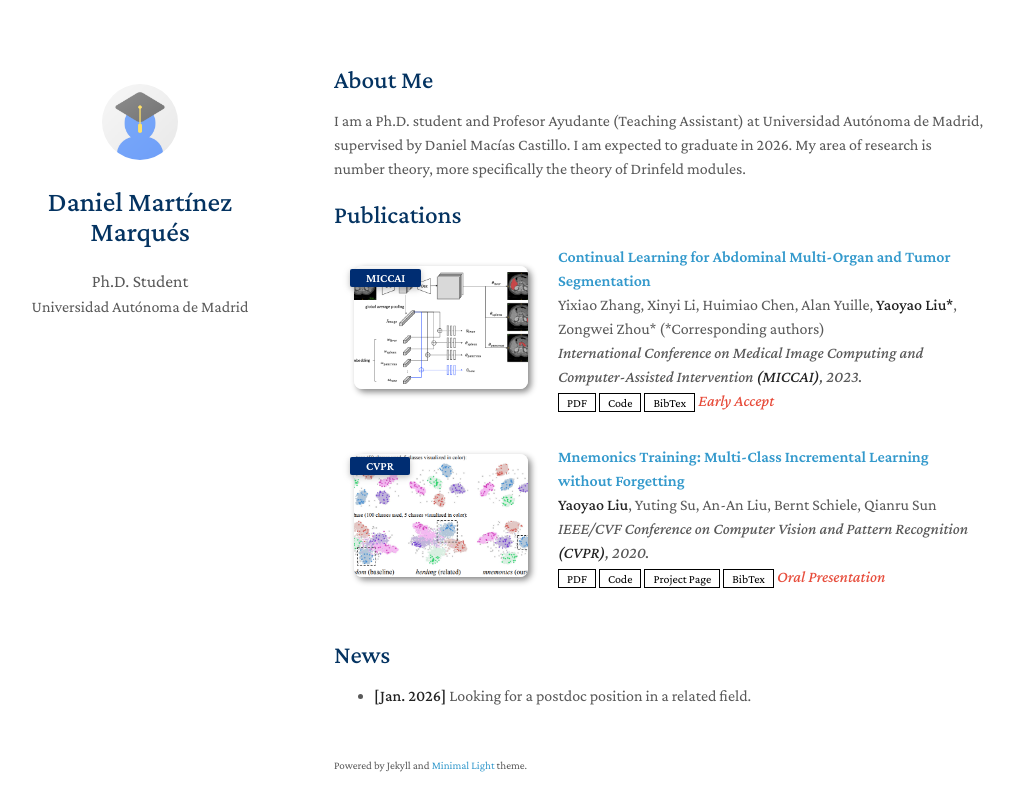
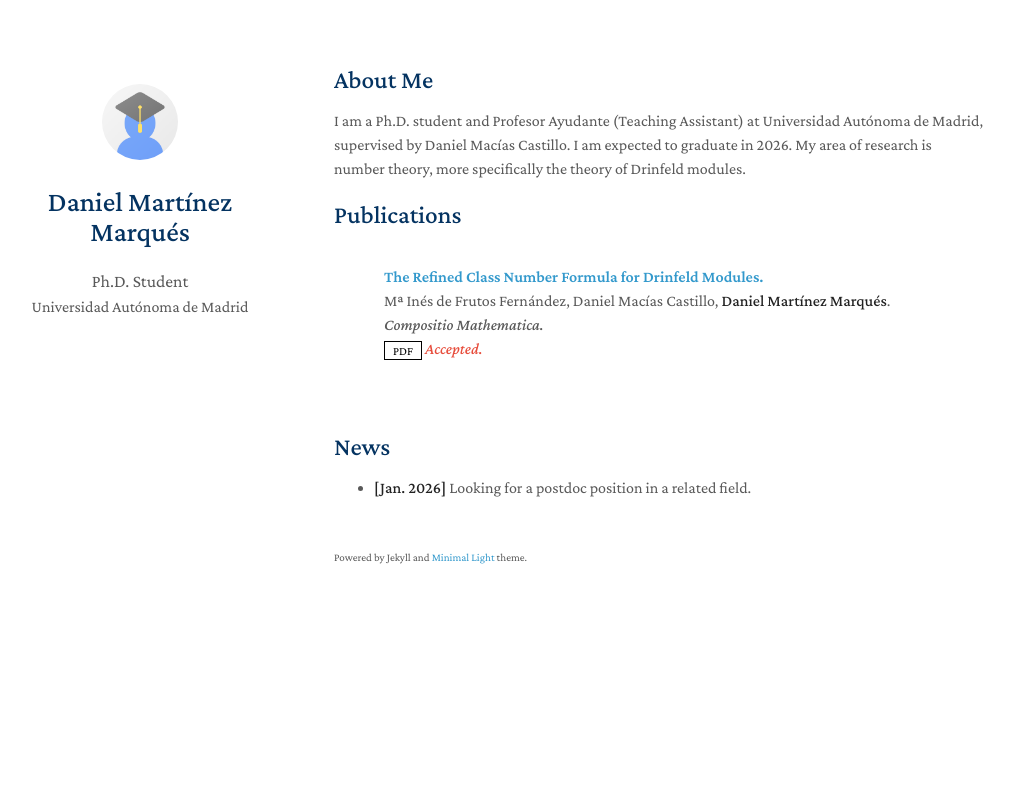
Before and after one commit to danielmrtnz/danielmrtnz.github.io, a Jekyll site: the page built from index.md, in a window 1280 px wide. Shown: the top 811 px of the page, without its empty margins (136-1150 px from the left). Built offline with Jekyll 4.4.1, drawn with Linux system fonts in a browser that asks for light colours; a style sheet for code colours, icons or effects is not loaded; our own code applies the rules of GitHub Pages for plain Markdown files.

Commit message:
Update publications.yml

```diff
--- a/_data/publications.yml
+++ b/_data/publications.yml
@@ -1,22 +1,8 @@
 main:
 
-  - title: Continual Learning for Abdominal Multi-Organ and Tumor Segmentation
-    authors: Yixiao Zhang, Xinyi Li, Huimiao Chen, Alan Yuille, <strong>Yaoyao Liu*</strong>, Zongwei Zhou* (*Corresponding authors)
-    conference_short: MICCAI
-    conference: International Conference on Medical Image Computing and Computer-Assisted Intervention <strong>(MICCAI)</strong>, 2023.
-    pdf: https://arxiv.org/pdf/2306.00988.pdf
-    code: https://github.com/MrGiovanni/ContinualLearning
-    bibtex: https://bib.yliu.me/MICCAI23.txt
-    image: ./assets/img/teaser_example_2.png
-    notes: Early Accept
-
-  - title: "Mnemonics Training: Multi-Class Incremental Learning without Forgetting"
-    authors: <strong>Yaoyao Liu</strong>, Yuting Su, An-An Liu, Bernt Schiele, Qianru Sun
-    conference_short: CVPR
-    conference: IEEE/CVF Conference on Computer Vision and Pattern Recognition <strong>(CVPR)</strong>, 2020.
-    pdf: https://arxiv.org/pdf/2002.10211.pdf
-    code: https://github.com/yaoyao-liu/class-incremental-learning/tree/main/mnemonics-training
-    page: https://class-il.mpi-inf.mpg.de/mnemonics/
-    bibtex: https://class-il.mpi-inf.mpg.de/mnemonics/
-    notes: Oral Presentation
-    image: ./assets/img/teaser_example.png
+  - title: The Refined Class Number Formula for Drinfeld Modules.
+    authors: Mª Inés de Frutos Fernández, Daniel Macías Castillo, <strong>Daniel Martínez Marqués</strong>.
+    conference: Compositio Mathematica.
+    pdf: https://arxiv.org/pdf/2309.17256
+    bibtex:
+    notes: Accepted.
```
